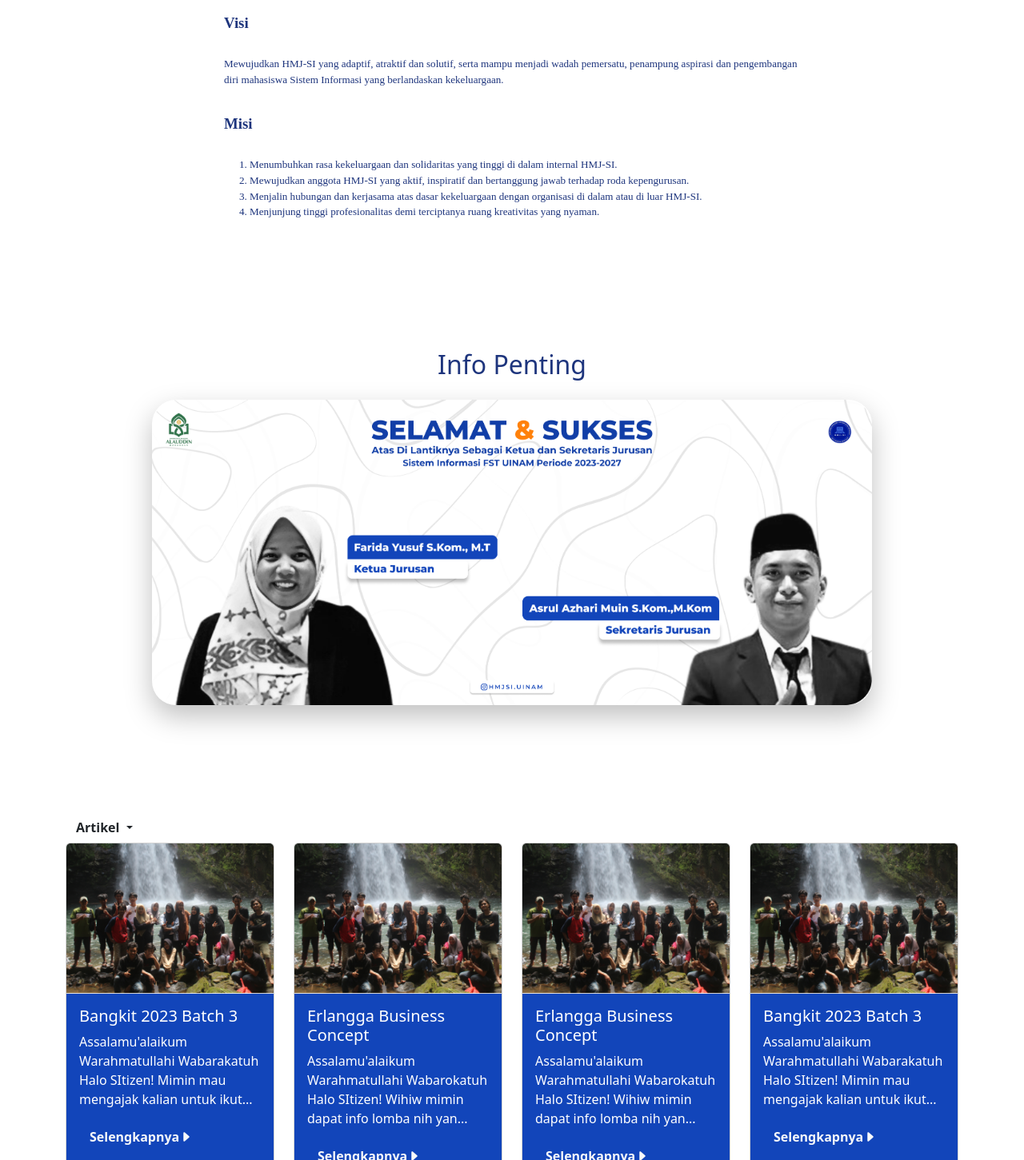
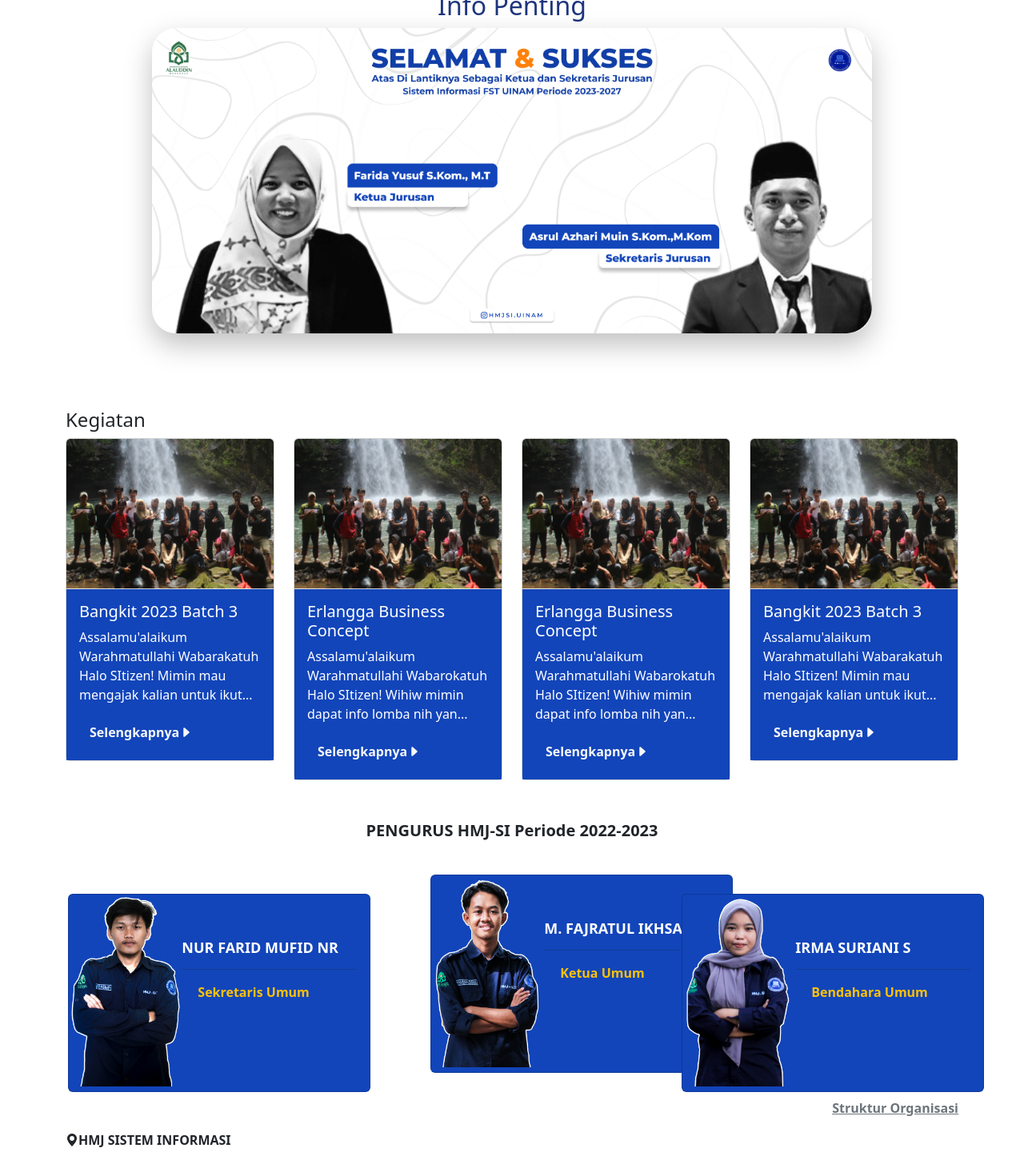
Before and after one commit to Cipaxdragon/HMJ-SI, a PHP site: page / in a window 1280 px wide. Shown: the part 2092-3543 px from the top of the page at 80% size. Run offline with PHP 8.4, Linux system fonts and the light colour scheme; data comes from the database, SQL or seed files in the repository; some libraries are stand-ins or nearby versions; some web fonts are replaced.

Commit message:
liatki mobile versi mobilena

```diff
--- a/assets/css/gaya.css
+++ b/assets/css/gaya.css
@@ -71,7 +71,6 @@ body {
 .kotakAtas {
   position: relative;
   padding: 30px;
-  background-color: ;
   /* border-radius: 20px; */
 
 }
@@ -395,4 +394,8 @@ footer .sosmed p a:hover {
     margin-top: 30px;
   }
 
+  .judul img{
+    width: 200px;
+  }
+
 }
--- a/layouts/header.php
+++ b/layouts/header.php
@@ -6,6 +6,8 @@
       <meta name="viewport" content="width=device-width, initial-scale=1.0">
       <link rel="stylesheet" href="https://cdn.jsdelivr.net/npm/bootstrap-icons@1.10.3/font/bootstrap-icons.css">
       <link rel="stylesheet" href="https://cdn.jsdelivr.net/npm/bootstrap@5.3.0-alpha2/dist/css/bootstrap.min.css">
+      <link rel="stylesheet" href="https://unpkg.com/swiper/swiper-bundle.min.css" />
+      <script src="https://unpkg.com/swiper/swiper-bundle.min.js"></script>
       <link rel="stylesheet" href="./assets/css/gaya.css">
       <title>SISFO UINAM</title>
       <link rel="shortcut icon" href="./image/android-chrome-192x192.png" type="image/x-icon">
--- a/pages/beranda.php
+++ b/pages/beranda.php
@@ -3,27 +3,31 @@
    <style>
       .kotakAtas {
          background-image: url('assets/image/Bg_hero.png');
-      padding :0px;
-      background-color :white;
+         padding: 0px;
+         background-color: white;
       }
+
       .judul {
          justify-content: center;
          align-items: center;
-      color : blue;
-      display : flex;
+         color: blue;
+         display: flex;
       }
-      .hero_title_1{
-      margin : 0px;
+
+      .hero_title_1 {
+         margin: 0px;
          color: #1E357D;
          font-family: Montserrat;
          font-size: 28.023px;
          font-style: normal;
          font-weight: 700;
-      line-height: 100%; /* 28.023px */
+         line-height: 100%;
+         /* 28.023px */
          letter-spacing: -1.962px;
       }
-      .hero_title_2{
-      margin : 0px;
+
+      .hero_title_2 {
+         margin: 0px;
          color: #1E357D;
          font-family: Montserrat;
          font-size: 51.064px;
@@ -32,8 +36,9 @@
          line-height: 100%;
          letter-spacing: -3.574px;
       }
-      .hero_title_3{
-      margin : 0px;
+
+      .hero_title_3 {
+         margin: 0px;
          color: #1E357D;
          font-family: Montserrat;
          font-size: 28.023px;
@@ -42,8 +47,32 @@
          line-height: 130%;
          letter-spacing: -1.962px;
       }
-      #hero_1{
+
+      .hero_1 {
          width: 1060px;
+      }
+
+      /* responsive */
+      @media (max-width: 768px) {
+
+         /* Styles for devices with a maximum width of 768px (e.g., mobile devices) */
+         .judul {
+            margin-top: 30px;
+            display: flex;
+
+         }
+
+         .judul img {
+            align-items: center;
+            width: 360px;
+            opacity: 30%;
+         }
+
+         .judul .hero_title {
+            margin-top: -100px;
+            position: absolute;
+            text-align: center;
+         }
       }
    </style>
    <div class="judul">
@@ -61,39 +90,39 @@
          </div>
       </div>
       <div>
-         <img id="hero_1" src="assets\image\Hero-1.png" alt="tes">
+         <img id="hero_1" class="hero_1" src="assets\image\Hero-1.png" alt="tes">
       </div>
    </div>
 </div>
 <!-- tentang (kenali kami lebih lanjut) -->
-<div class='tentang d-flex '>
+<div class="container tentang d-flex">
    <style>
-      .tentang{
+      .tentang {
          color: #1E357D;
+         display: flex;
+         text-align: left;
+         align-items: center;
+      }
 
-      margin-top:60px;
-      margin-bottom:60px;
-      display: flex!important;
-      flex-wrap: wrap;
-      align-items: center;
-      align-content: space-between;
-      justify-content: space-around;
-      flex-direction: row;
-      }
       .tt {
-      font-size: 18.81px;
+         font-size: 40px;
          font-family: "Montserrat";
          font-weight: 600;
-      width: 100px;
          height: 23px;
       }
+
       .ls {
-      font-size: 13.11px;
+         font-size: 18px;
          font-family: "Montserrat";
          font-weight: 500;
-      width: 720px;
       }
-      #knli{
+
+      .gambar-logo img {
+         width: 600px;
+         margin-right: -100px;
+      }
+
+      #knli {
          background-image: url('assets\image\tm.png');
          font-size: 14.11px;
          font-family: "Montserrat";
@@ -107,57 +136,114 @@
          height: 33px;
          transition: transform 0.3s;
       }
-      #knli:hover{
-      border-color : #1E357D;
+
+      #knli:hover {
+         border-color: #1E357D;
          color: #1E357D;
          transform: scale(1.1);
-      background-color : white;
+         background-color: white;
+      }
+
+      @media (max-width: 768px) {
+         .tentang {
+            display: flex;
+            text-align: center;
+            flex-direction: column-reverse;
+         }
+
+         .tt {
+            margin-top: -290px;
+            font-size: 28px;
+         }
+
+         .gambar-logo img {
+            order: 1;
+            width: 300px;
+            margin: auto;
+         }
+
+         .ls {
+            font-size: 16px;
+            margin-top: -50px;
+         }
+
+
       }
    </style>
-   <div style="flex-direction: column;" class="d-flex gap-3">
-      <div >
+   <div style="flex-direction: column;" class="tentang d-flex gap-3">
+      <div>
          <p class="tt">Tentang</p>
       </div>
       <div>
          <p class="ls"> Himpunan Mahasiswa Jurusan Sistem Informasi adalah suatu wadah yang menampung mahasiswa Sistem Informasi yang mengatur jalannya roda organisasi yang dihimpun dalam anggaran dasar dan anggaran rumah tangga untuk menciptakan suasanan kehidupan organisasi yang kondusif dan dinamis</p>
       </div>
-      <button id="knli"class = "btn btn-outline-secondary">
+      <button id="knli" class="btn btn-outline-secondary">
          Kenali Kami Lebih Lanjut
       </button>
    </div>
-   <div>
-      <img src="assets\image\Group 2007.png" alt="">
+   <div class="gambar-logo">
+      <img src="assets\image\Group 2007.png" alt="logo-hmj-si">
    </div>
 </div>
 <!-- =========================== visimisi ================================ -->
 <style>
-   .tentang{
+   .visi-misi {
       display: flex;
       margin-top: 0;
       /* justify-content: space-between ; */
    }
 
-   .tentang img{
+   .visi-misi img {
       width: 600px;
    }
 
+   @media (max-width: 768px) {
+      .visi-misi {
+         margin-top: 70px;
+         display: flex;
+         flex-direction: column;
+         align-items: center;
+      }
+
+      .visi-misi img {
+         width: 300px;
+         margin: auto;
+      }
+
+      .isi-visi-misi {
+         margin-top: 20px;
+         flex-direction: column;
+      }
+
+      .head-visi, .head-misi{
+         font-size: 20px;
+         font-weight: bold;
+         text-align: center;
+      }
+
+      .visi{
+         text-align: center;
+      }
+
+      .misi{
+         margin: auto;
+      }
+
+
+   }
 </style>
-<div id="visimisi" class='tentang d-flex gap-3 '>
+<div id="visimisi" class="visi-misi d-flex">
    <div>
       <img src="assets\image\Visi_Misi.png" alt="">
    </div>
-   <div id="vss"  style="flex-direction: column;" class="d-flex gap-3">
-      <div >
-         <p class="tt">Visi</p>
+   <div id="vss" class="isi-visi-misi d-flex gap-3">
+      <div class="visi">
+         <p class="head-visi">Visi</p>
+         <p>Mewujudkan HMJ-SI yang adaptif, atraktif dan solutif, serta mampu menjadi wadah pemersatu, penampung aspirasi dan pengembangan diri mahasiswa Sistem Informasi yang berlandaskan kekeluargaan.</p>
       </div>
-      <div>
-         <p class="ls">Mewujudkan HMJ-SI yang adaptif, atraktif dan solutif, serta mampu menjadi wadah pemersatu, penampung aspirasi dan pengembangan diri mahasiswa Sistem Informasi yang berlandaskan kekeluargaan.</p>
-      </div>
-      <div >
-         <p class="tt">Misi</p>
-      </div>
-      <div>
-         <ol class="ls">
+      <div class="misi container">
+         <p class="head-misi">Misi</p>
+         <ol>
             <li>Menumbuhkan rasa kekeluargaan dan solidaritas yang tinggi di dalam internal HMJ-SI.</li>
             <li>Mewujudkan anggota HMJ-SI yang aktif, inspiratif dan bertanggung jawab terhadap roda kepengurusan.</li>
             <li>Menjalin hubungan dan kerjasama atas dasar kekeluargaan dengan organisasi di dalam atau di luar HMJ-SI.</li>
@@ -169,7 +255,7 @@
 </div>
 <!-- =========================== Highlight ================================ -->
 <style>
-   .hailaig{
+   .hailaig {
       color: #1E357D;
       background-color: white;
       display: flex;
@@ -181,21 +267,34 @@
       height: 617px;
       text-align: center;
    }
-   .hailaig img{
+
+   .hailaig img {
       box-shadow: 0px 14px 34px 0px rgba(0, 0, 0, 0.25);
       border-radius: 30px;
       width: 900px;
    }
-   .susunan{
-   display: flex!important;
+
+   .susunan {
+      display: flex !important;
       justify-content: center;
       align-items: center;
       flex-direction: row;
    }
+
+   @media (max-width: 768px){
+      .hailaig{
+         margin-top: -180px;
+      }
+
+      .susunan img{
+         width: 350px;
+         margin-top: 30px;
+      }
+   }
 </style>
-<div class="hailaig gap-3">
+<div class="hailaig">
    <h2>Info Penting</h2>
-   <div class="susunan d-flex gap-3">
+   <div class="susunan d-flex">
       <img src="assets\image\Berita_Kajur.png" alt="gambar">
    </div>
 </div>
@@ -204,16 +303,9 @@
 
 
 <!-- ============================= Berita Terkini ============================= -->
-<div class="berita-terkini container mt-5">
-   <div class="dropdown">
-      <button class="btn dropdown-toggle fw-bold" type="button" data-bs-toggle="dropdown" aria-expanded="false">
-      Artikel
-      </button>
-      <ul class="dropdown-menu">
-         <li><a class="dropdown-item" href="info-beasiswa.html"><i class="fa-solid fa-graduation-cap"></i>Info Beasiswa</a></li>
-         <li><a class="dropdown-item" href="info-pendaftaran.html"><i class="fa-solid fa-building-columns"></i> Info Pendaftaran</a></li>
-         <li><a class="dropdown-item" href="pengumuman.html"><i class="fa-solid fa-circle-exclamation"></i></i> Info Pengumuman</a></li>
-      </ul>
+<div class="berita-terkini container">
+   <div class="header-kegiatan">
+      <h4>Kegiatan</h4>
    </div>
    <div class="berita row row-cols-1 row-cols-md-4 g-4">
       <?php
```
Lines whose indentation alone changed are shown as unchanged.
